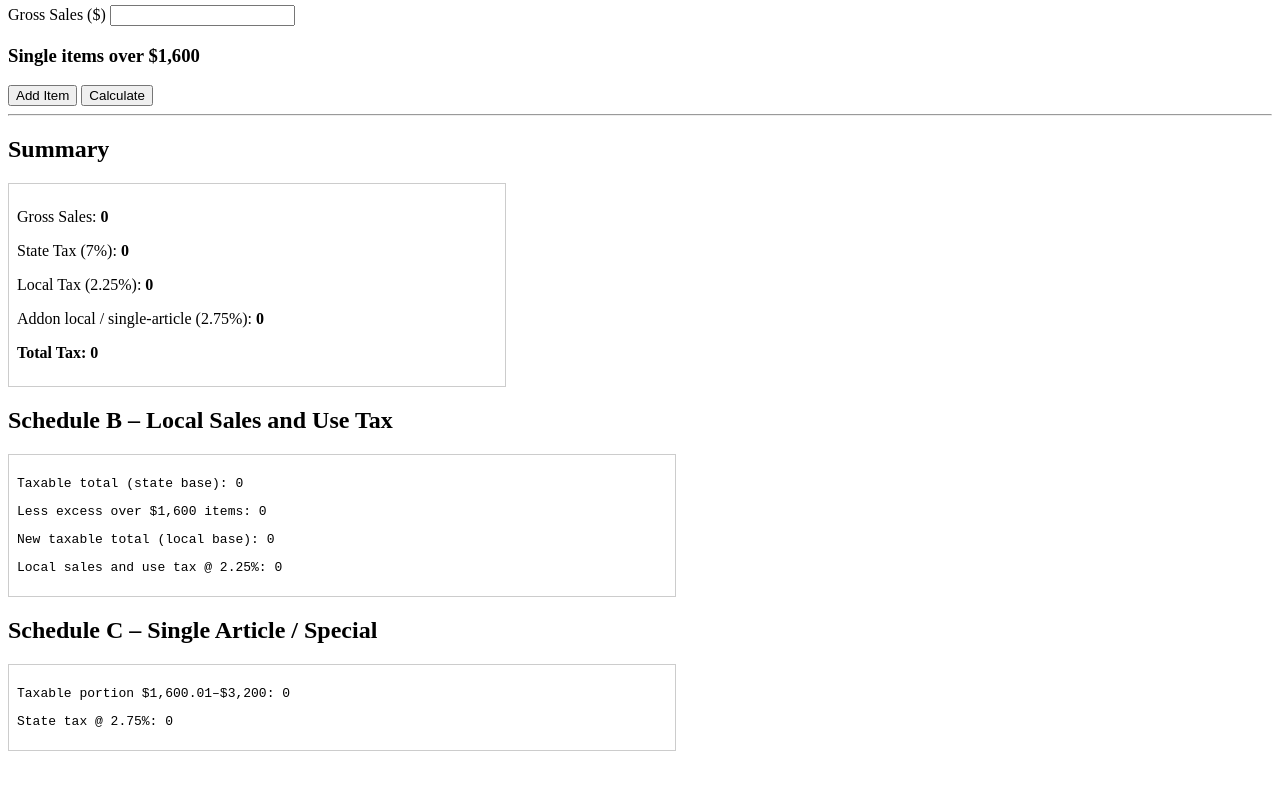
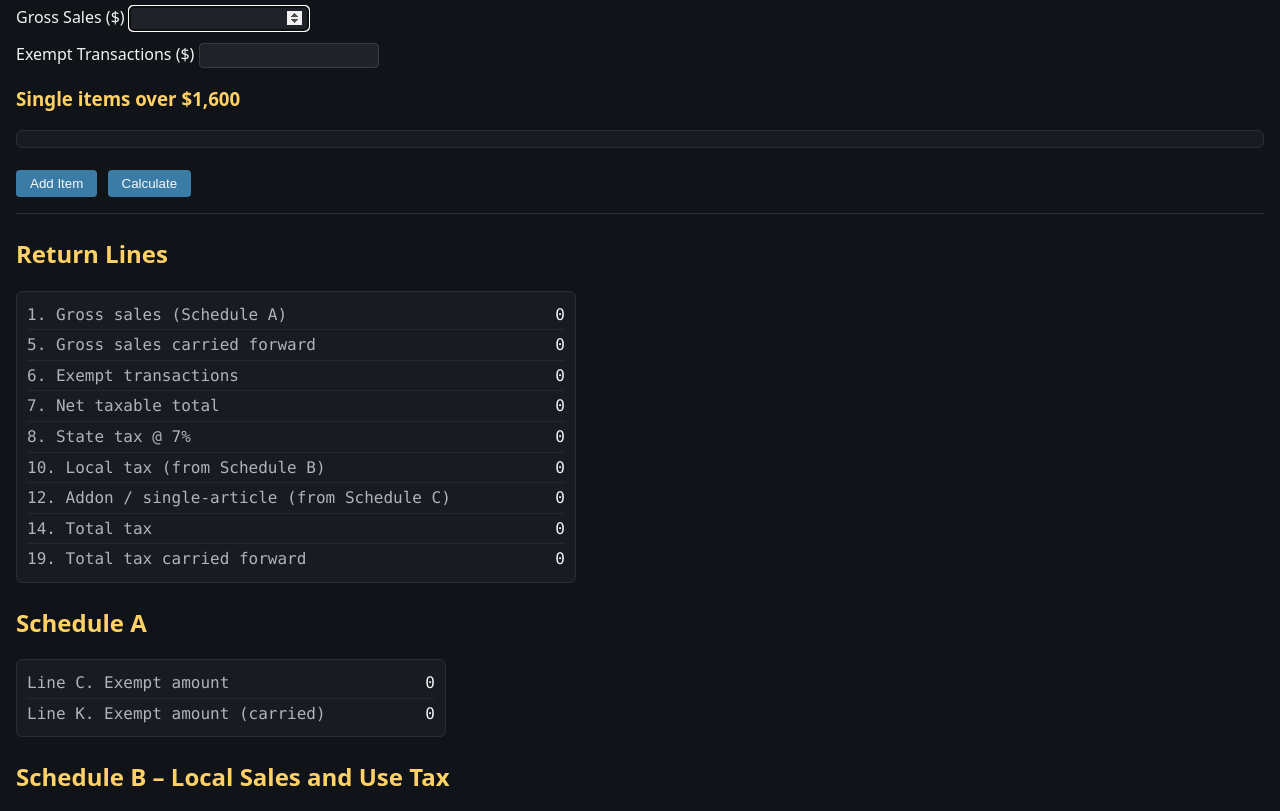
Before and after one commit to justinpavatte/mst, a plain HTML site: page index.html in a window 1280 px wide. Shown: the part 75-886 px from the top of the page. Before the commit the page ends 834 px from the top, so only its background shows below. Drawn offline with Linux system fonts and the light colour scheme.

Commit message:
polished version 1

```diff
--- a/index.html
+++ b/index.html
@@ -1,48 +1,71 @@
 <!doctype html>
 <html lang="en">
-<meta charset="utf-8">
-<meta name="viewport" content="width=device-width, initial-scale=1">
-<title>Monthly Sales Tax Calc</title>
-
+<head>
+  <meta charset="utf-8">
+  <meta name="viewport" content="width=device-width,initial-scale=1">
+  <title>Monthly Sales Tax Calc</title>
+  <link rel="stylesheet" href="styles.css">
+</head>
 <body>
   <h1>Monthly Sales Tax Calc</h1>
 
-  <label>Gross Sales ($)
+  <label>
+    Gross Sales ($)
     <input type="number" id="grossSales" step="0.01">
   </label>
 
+  <label>
+    Exempt Transactions ($)
+    <input type="number" id="exemptAmt" step="0.01">
+  </label>
+
   <h3>Single items over $1,600</h3>
-  <div id="highItems"></div>
+  <div id="highItems" class="panel"></div>
   <button id="addItem" type="button">Add Item</button>
   <button id="calc" type="button">Calculate</button>
 
   <hr>
 
-  <h2>Summary</h2>
-  <div style="border:1px solid #ccc;padding:8px;max-width:480px;">
-    <p>Gross Sales: <strong id="outGross">0</strong></p>
-    <p>State Tax (7%): <strong id="outState">0</strong></p>
-    <p>Local Tax (2.25%): <strong id="outLocal">0</strong></p>
-    <p>Addon local / single-article (2.75%): <strong id="outExtra">0</strong></p>
-    <p><b>Total Tax:</b> <strong id="outTotal">0</strong></p>
+  <h2>Return Lines</h2>
+  <div class="panel panel-narrow">
+    <div class="mono-line"><span>1. Gross sales (Schedule A)</span><span id="ln1">0</span></div>
+    <div class="mono-line"><span>5. Gross sales carried forward</span><span id="ln5">0</span></div>
+    <div class="mono-line"><span>6. Exempt transactions</span><span id="ln6">0</span></div>
+    <div class="mono-line"><span>7. Net taxable total</span><span id="ln7">0</span></div>
+    <div class="mono-line"><span>8. State tax @ 7%</span><span id="ln8">0</span></div>
+    <div class="mono-line"><span>10. Local tax (from Schedule B)</span><span id="ln10">0</span></div>
+    <div class="mono-line"><span>12. Addon / single-article (from Schedule C)</span><span id="ln12">0</span></div>
+    <div class="mono-line"><span>14. Total tax</span><span id="ln14">0</span></div>
+    <div class="mono-line"><span>19. Total tax carried forward</span><span id="ln19">0</span></div>
+  </div>
+
+  <h2>Schedule A</h2>
+  <div class="panel panel-med">
+    <div class="mono-line"><span>Line C. Exempt amount</span><span id="sa_c">0</span></div>
+    <div class="mono-line"><span>Line K. Exempt amount (carried)</span><span id="sa_k">0</span></div>
   </div>
 
   <h2>Schedule B – Local Sales and Use Tax</h2>
-  <div style="border:1px solid #ccc;padding:8px;max-width:650px;font-family:monospace;">
-    <p>Taxable total (state base):      <span id="sb_taxable">0</span></p>
-    <p>Less excess over $1,600 items:   <span id="sb_excess">0</span></p>
-    <p>New taxable total (local base):  <span id="sb_new">0</span></p>
-    <p>Local sales and use tax @ 2.25%: <span id="sb_local">0</span></p>
+  <div class="panel panel-wide">
+    <div class="mono-line"><span>Line 1. Net taxable total</span><span id="sb_1">0</span></div>
+    <div class="mono-line"><span>Line 2. Less excess over $1,600 items</span><span id="sb_2">0</span></div>
+    <div class="mono-line"><span>Line 7. New taxable total (local base)</span><span id="sb_7">0</span></div>
+    <div class="mono-line"><span>Line 8. Local sales and use tax @ 2.25%</span><span id="sb_8">0</span></div>
   </div>
 
   <h2>Schedule C – Single Article / Special</h2>
-  <div style="border:1px solid #ccc;padding:8px;max-width:650px;font-family:monospace;">
-    <p>Taxable portion $1,600.01–$3,200: <span id="sc_base">0</span></p>
-    <p>State tax @ 2.75%:                <span id="sc_tax">0</span></p>
+  <div class="panel panel-wide">
+    <div class="mono-line"><span>Line 1. Taxable portion $1,600.01–$3,200</span><span id="sc_1">0</span></div>
+    <div class="mono-line"><span>Line 2. State tax @ 2.75%</span><span id="sc_2">0</span></div>
   </div>
 
   <script>
     const highContainer = document.getElementById('highItems')
+
+    // Focus gross sales input when page loads
+    window.addEventListener('DOMContentLoaded', () => {
+      document.getElementById('grossSales').focus()
+    })
 
     function addHighItem(value = '') {
       const input = document.createElement('input')
@@ -50,16 +73,22 @@
       input.step = '0.01'
       input.placeholder = 'Item amount'
       input.className = 'hi'
-      if (value) input.value = value
       highContainer.appendChild(input)
       highContainer.appendChild(document.createElement('br'))
+      if (value) input.value = value
+      setTimeout(() => input.focus(), 0)
     }
 
     document.getElementById('addItem').onclick = () => addHighItem()
 
+    function r(n) {
+      return Math.round(n) || 0
+    }
+
     document.getElementById('calc').onclick = () => {
       const gross = parseFloat(document.getElementById('grossSales').value) || 0
-      const stateTax = Math.round(gross * 0.07)
+      const exempt = parseFloat(document.getElementById('exemptAmt').value) || 0
+      const netTaxable = Math.max(0, gross - exempt)
 
       let totalExcessForLocal = 0
       let totalExtraPortion = 0
@@ -67,33 +96,40 @@
       hi.forEach(i => {
         const v = parseFloat(i.value)
         if (!isNaN(v) && v > 1600) {
-          totalExcessForLocal += v - 1600
+          totalExcessForLocal += (v - 1600)
           const extraRange = Math.min(v, 3200) - 1600
-          if (extraRange > 0) totalExtraPortion += extraRange
+          if (extraRange > 0) {
+            totalExtraPortion += extraRange
+          }
         }
       })
 
-      const localBase = Math.max(0, gross - totalExcessForLocal)
-      const localTax = Math.round(localBase * 0.0225)
-      const extraTax = Math.round(totalExtraPortion * 0.0275)
+      const stateTax = r(netTaxable * 0.07)
+      const localBase = Math.max(0, netTaxable - totalExcessForLocal)
+      const localTax = r(localBase * 0.0225)
+      const extraTax = r(totalExtraPortion * 0.0275)
       const totalTax = stateTax + localTax + extraTax
 
-      // Summary
-      document.getElementById('outGross').textContent = gross
-      document.getElementById('outState').textContent = stateTax
-      document.getElementById('outLocal').textContent = localTax
-      document.getElementById('outExtra').textContent = extraTax
-      document.getElementById('outTotal').textContent = totalTax
+      document.getElementById('ln1').textContent = r(gross)
+      document.getElementById('ln5').textContent = r(gross)
+      document.getElementById('ln6').textContent = r(exempt)
+      document.getElementById('ln7').textContent = r(netTaxable)
+      document.getElementById('ln8').textContent = stateTax
+      document.getElementById('ln10').textContent = localTax
+      document.getElementById('ln12').textContent = extraTax
+      document.getElementById('ln14').textContent = totalTax
+      document.getElementById('ln19').textContent = totalTax
 
-      // Schedule B
-      document.getElementById('sb_taxable').textContent = gross
-      document.getElementById('sb_excess').textContent = totalExcessForLocal
-      document.getElementById('sb_new').textContent = localBase
-      document.getElementById('sb_local').textContent = localTax
+      document.getElementById('sa_c').textContent = r(exempt)
+      document.getElementById('sa_k').textContent = r(exempt)
 
-      // Schedule C
-      document.getElementById('sc_base').textContent = totalExtraPortion
-      document.getElementById('sc_tax').textContent = extraTax
+      document.getElementById('sb_1').textContent = r(netTaxable)
+      document.getElementById('sb_2').textContent = r(totalExcessForLocal)
+      document.getElementById('sb_7').textContent = r(localBase)
+      document.getElementById('sb_8').textContent = localTax
+
+      document.getElementById('sc_1').textContent = r(totalExtraPortion)
+      document.getElementById('sc_2').textContent = extraTax
     }
   </script>
 </body>
--- /dev/null
+++ b/styles.css
@@ -0,0 +1,116 @@
+:root {
+  --bg: #101317;
+  --panel: #181c22;
+  --panel-border: #2a2f37;
+  --title: #5fa8d3;          /* title color */
+  --group-title: #ffd166;     /* section title color */
+  --text: #f1f2f3;
+  --text-muted: #b0b4b9;
+  --input: #1f2329;
+  --input-border: #363b44;
+  --button-bg: #3a7ca5;       /* button color */
+  --button-text: #f9fafb;
+  --button-hover: #336f94;
+}
+
+* {
+  box-sizing: border-box;
+}
+
+body {
+  background: var(--bg);
+  color: var(--text);
+  font-family: system-ui, -apple-system, "Segoe UI", Roboto, Helvetica, Arial, sans-serif;
+  margin: 0;
+  padding: 16px;
+  line-height: 1.35;
+}
+
+h1 {
+  color: var(--title);
+  margin-top: 0;
+}
+
+h2, h3 {
+  color: var(--group-title);
+  margin-top: 1em;
+  font-weight: 600;
+}
+
+label {
+  display: block;
+  margin-bottom: 12px;
+  color: var(--text);
+}
+
+input[type=number] {
+  background: var(--input);
+  color: var(--text);
+  border: 1px solid var(--input-border);
+  border-radius: 4px;
+  padding: 4px 6px;
+  width: 180px;
+}
+
+button {
+  background: var(--button-bg);
+  color: var(--button-text);
+  border: none;
+  border-radius: 4px;
+  padding: 6px 14px;
+  cursor: pointer;
+  margin-right: 6px;
+  margin-top: 6px;
+}
+
+button:hover {
+  background: var(--button-hover);
+}
+
+.panel {
+  background: var(--panel);
+  border: 1px solid var(--panel-border);
+  border-radius: 6px;
+  padding: 8px 10px;
+  margin-bottom: 16px;
+}
+
+.panel-narrow {
+  max-width: 560px;
+}
+
+.panel-med {
+  max-width: 430px;
+}
+
+.panel-wide {
+  max-width: 650px;
+}
+
+.mono-line {
+  font-family: ui-monospace, SFMono-Regular, Menlo, Monaco, Consolas, "Liberation Mono", "Courier New", monospace;
+  display: flex;
+  justify-content: space-between;
+  gap: 12px;
+  border-bottom: 1px solid rgba(255,255,255,0.05);
+  padding: 4px 0;
+}
+
+.mono-line:last-child {
+  border-bottom: none;
+}
+
+.mono-line span:first-child {
+  color: var(--text-muted);
+}
+
+hr {
+  border: none;
+  border-bottom: 1px solid var(--panel-border);
+  margin: 16px 0;
+}
+
+#highItems input {
+  margin-bottom: 4px;
+  display: inline-block;
+}
```
